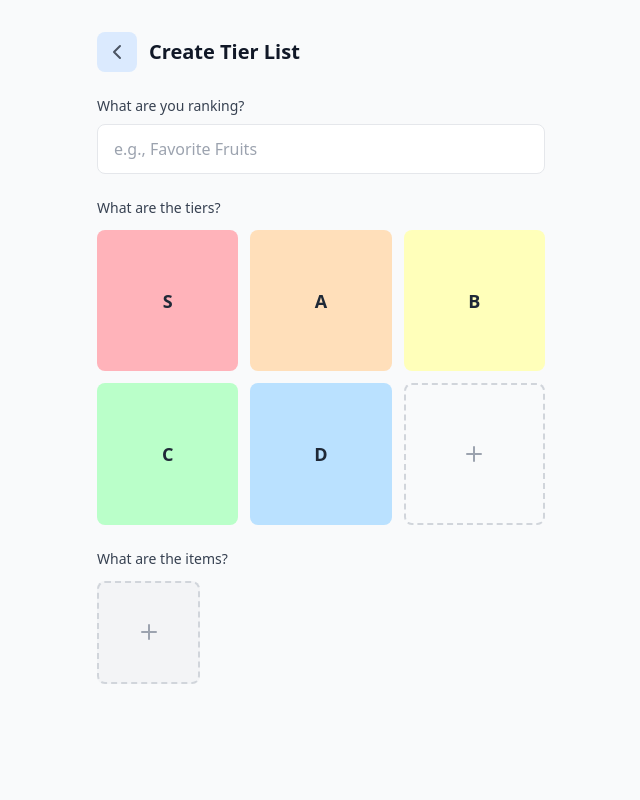
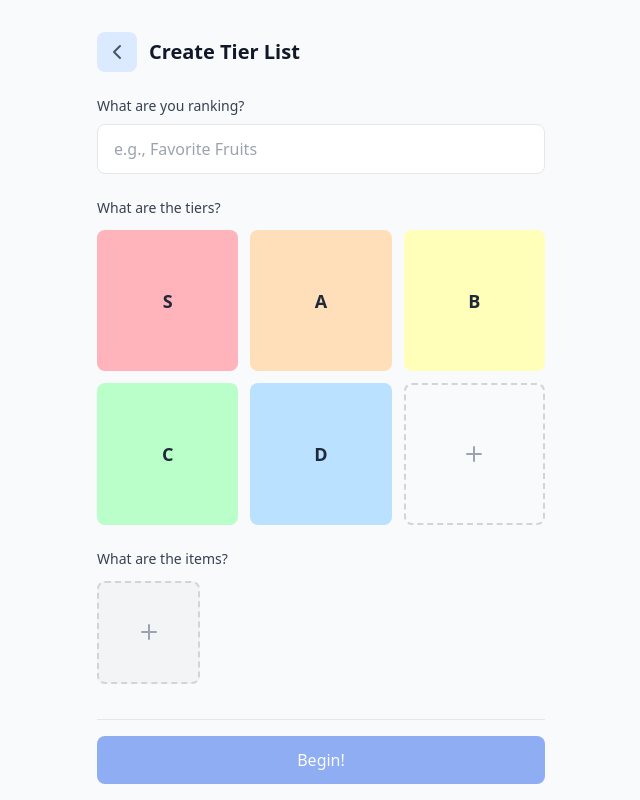
Before and after one commit to nick5616/tierlistify, a React (Vite) app: page /init in a window 1280 px wide. Shown: the whole page, without its empty margins (319-959 px from the left). Built offline with nearby package versions, Linux system fonts and the light colour scheme.

Commit message:
diable button

```diff
--- a/src/screens/InitScreen.tsx
+++ b/src/screens/InitScreen.tsx
@@ -168,17 +168,16 @@ const InitScreen: React.FC<InitScreenProps> = ({
                     </div>
                 </div>
 
-                {canBegin && (
                 <div className="pt-4 border-t border-gray-200">
                     <Button
                         variant="primary"
                         fullWidth
                         onClick={() => onBegin(currentTiers)}
+                        disabled={!canBegin}
                     >
                         Begin!
                     </Button>
                 </div>
-                )}
             </div>
 
             {showTierModal && (
```
Lines whose indentation alone changed are shown as unchanged.
